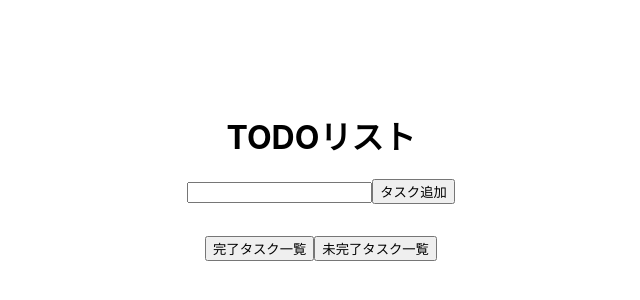
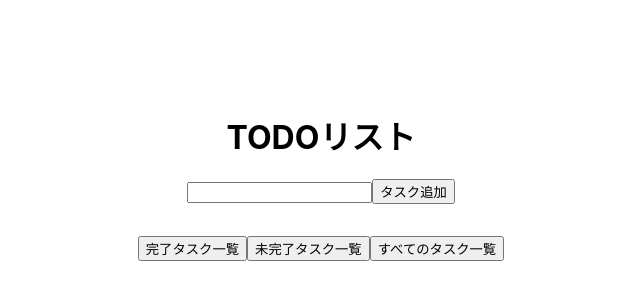
Before and after one commit to itona-22FH/todo-next-menta, a Next.js app: page / in a window 1280 px wide. Shown: the part 224-524 px from the top of the page, without its empty margins (319-959 px from the left). Built offline with nearby package versions, Linux system fonts and the light colour scheme.

Commit message:
Change button name

```diff
--- a/pages/index.tsx
+++ b/pages/index.tsx
@@ -1,6 +1,6 @@
 import Head from "next/head";
 import styles from "../styles/Home.module.css";
-import { LinkButton } from "../components/LinkButton";
+import { SortButton } from "../components/SortButton";
 import { ShowTodoList } from "../components/ShowTodoList";
 import { TodoForm } from "../components/TodoForm";
 
@@ -24,14 +24,19 @@ export default function Home() {
           <ShowTodoList handleButtonDisabled={handleButtonDisabled} />
         </ul>
         <div>
-          <LinkButton
-            url="/completeTodo"
+          <SortButton
+            sortKey="fix"
             text="完了タスク一覧"
             handleDisabled={handleButtonDisabled}
           />
-          <LinkButton
-            url="/notCompleteTodo"
+          <SortButton
+            sortKey="notFix"
             text="未完了タスク一覧"
+            handleDisabled={handleButtonDisabled}
+          />
+          <SortButton
+            sortKey="all"
+            text="すべてのタスク一覧"
             handleDisabled={handleButtonDisabled}
           />
         </div>
```
